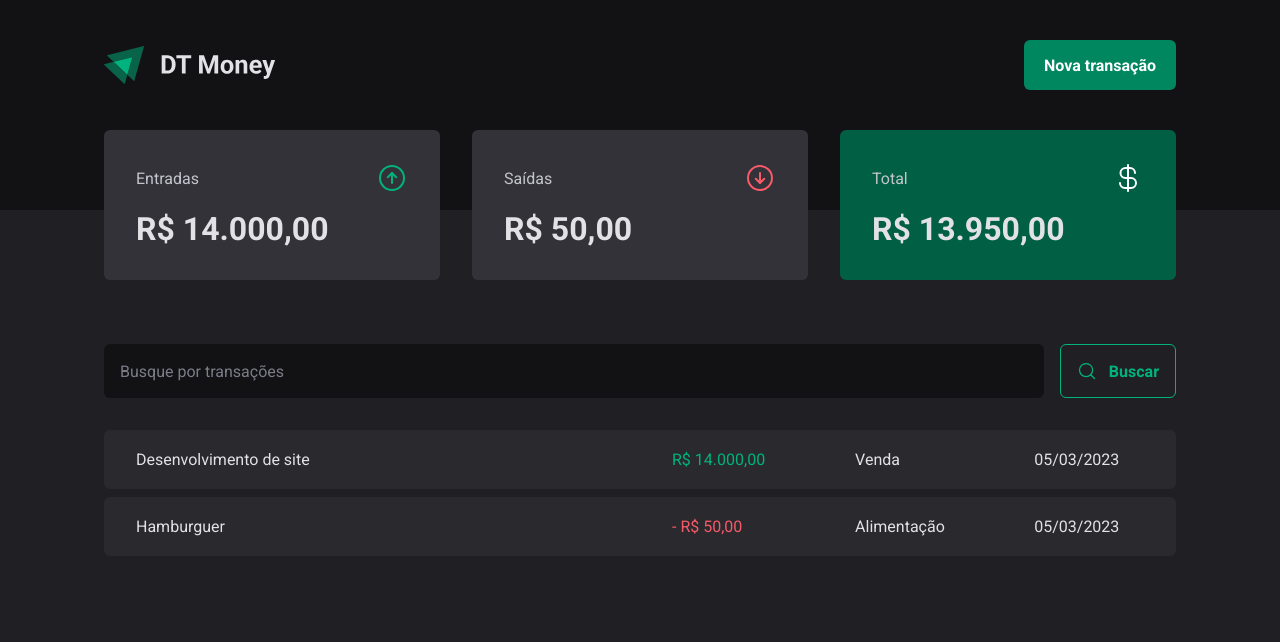
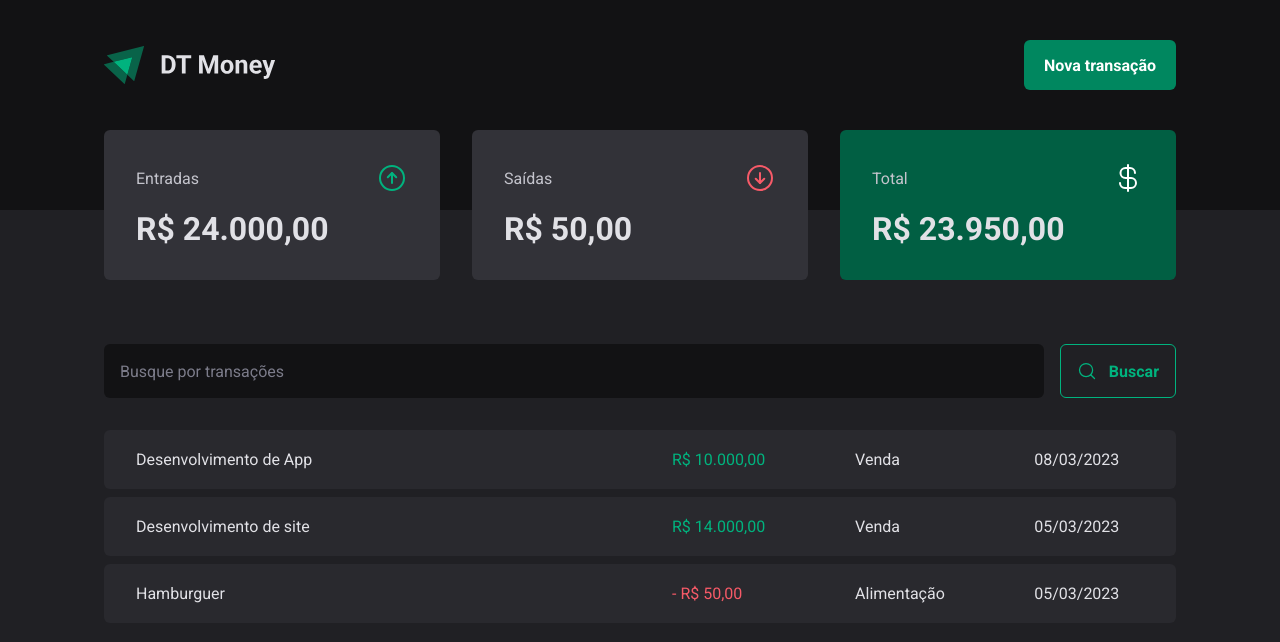
Before and after one commit to lucascnascimento/aula-03-dt-money, a React (Vite) app: page / in a window 1280 px wide. Shown: the top 642 px of the page. Built offline with nearby package versions, Linux system fonts and the light colour scheme; data requests are answered from the project's data file.

Commit message:
feat: add new transaction

```diff
--- a/server.json
+++ b/server.json
@@ -15,6 +15,14 @@
       "category": "Alimentação",
       "price": 50,
       "createdAt": "2023-03-05T01:37:09.602Z"
+    },
+    {
+      "category": "Venda",
+      "description": "Desenvolvimento de App",
+      "price": 10000,
+      "type": "income",
+      "createdAt": "2023-03-08T00:42:08.359Z",
+      "id": 3
     }
   ]
 }
--- a/src/components/NewTransactionModal/index.tsx
+++ b/src/components/NewTransactionModal/index.tsx
@@ -10,6 +10,8 @@
 import * as z from "zod";
 import { zodResolver } from "@hookform/resolvers/zod";
 import { Controller, useForm } from "react-hook-form";
+import { TransactionsContext } from "../../contexts/TransactionsContext";
+import { useContext } from "react";
 
 const newTransactionFormSchema = z.object({
   description: z.string(),
@@ -21,10 +23,13 @@
 type NewTransactionFormInputs = z.infer<typeof newTransactionFormSchema>;
 
 export function NewTransactionModal() {
+  const { createTransaction } = useContext(TransactionsContext);
+
   const {
     control,
     register,
     handleSubmit,
+    reset,
     formState: { isSubmitting },
   } = useForm<NewTransactionFormInputs>({
     resolver: zodResolver(newTransactionFormSchema),
@@ -32,8 +37,9 @@
   });
 
   async function handleCreateNewTransaction(data: NewTransactionFormInputs) {
-    await new Promise((resolve) => setTimeout(resolve, 2000));
-    console.log(data);
+    createTransaction(data);
+
+    reset();
   }
 
   return (
--- a/src/contexts/TransactionsContext.tsx
+++ b/src/contexts/TransactionsContext.tsx
@@ -10,9 +10,17 @@
   createdAt: string;
 }
 
+interface CreateTransactionInput {
+  description: string;
+  price: number;
+  category: string;
+  type: "income" | "outcome";
+}
+
 interface TransactionsContextType {
   transactions: Transaction[];
   fetchTransactions: (query?: string) => Promise<void>;
+  createTransaction: (data: CreateTransactionInput) => void;
 }
 
 export const TransactionsContext = createContext({} as TransactionsContextType);
@@ -28,10 +36,26 @@
     const response = await api.get("/transactions", {
       params: {
         q: query,
+        _sort: "createdAt",
+        _order: "desc",
       },
     });
 
     setTransactions(response.data);
+  }
+
+  async function createTransaction(data: CreateTransactionInput) {
+    const { category, description, price, type } = data;
+
+    const response = await api.post("/transactions", {
+      category,
+      description,
+      price,
+      type,
+      createdAt: new Date(),
+    });
+
+    setTransactions((state) => [response.data, ...state]);
   }
 
   useEffect(() => {
@@ -40,7 +64,11 @@
 
   return (
     <TransactionsContext.Provider
-      value={{ transactions: transactions, fetchTransactions }}
+      value={{
+        transactions: transactions,
+        fetchTransactions,
+        createTransaction,
+      }}
     >
       {children}
     </TransactionsContext.Provider>
```
